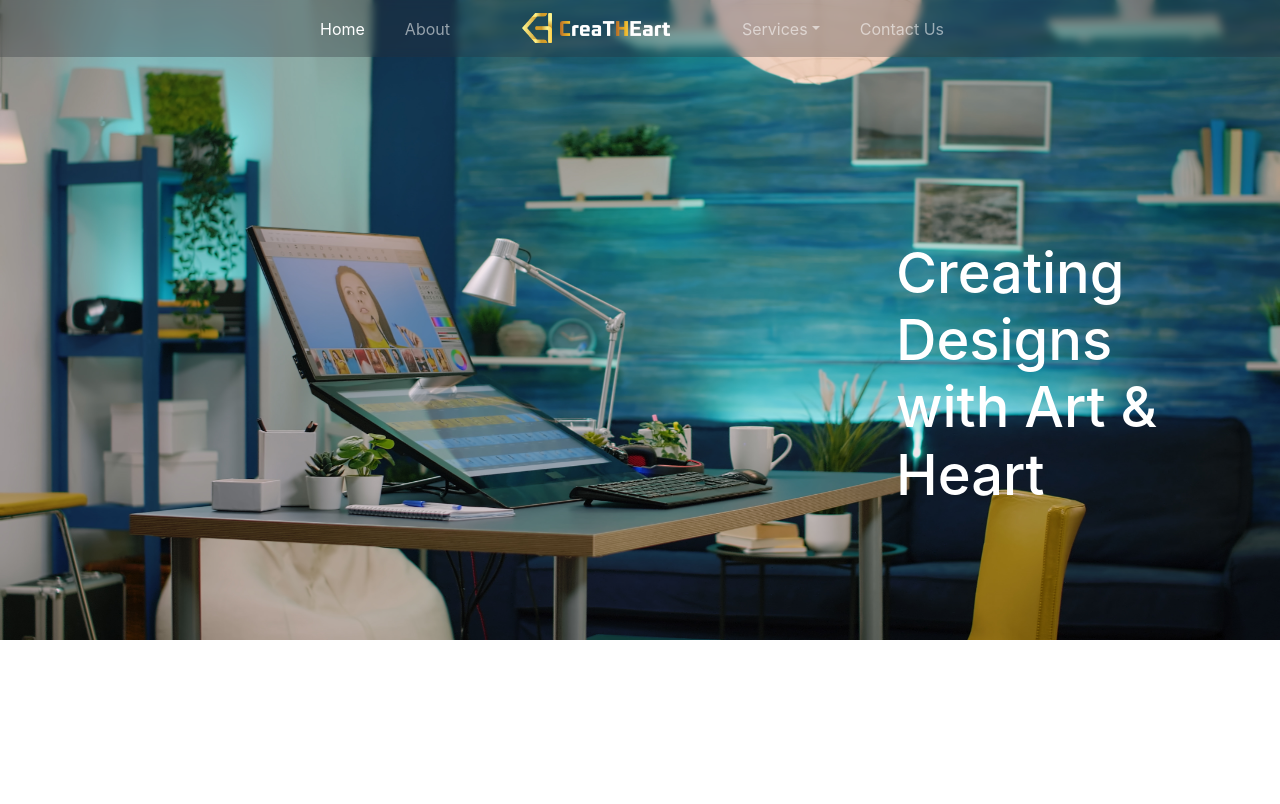
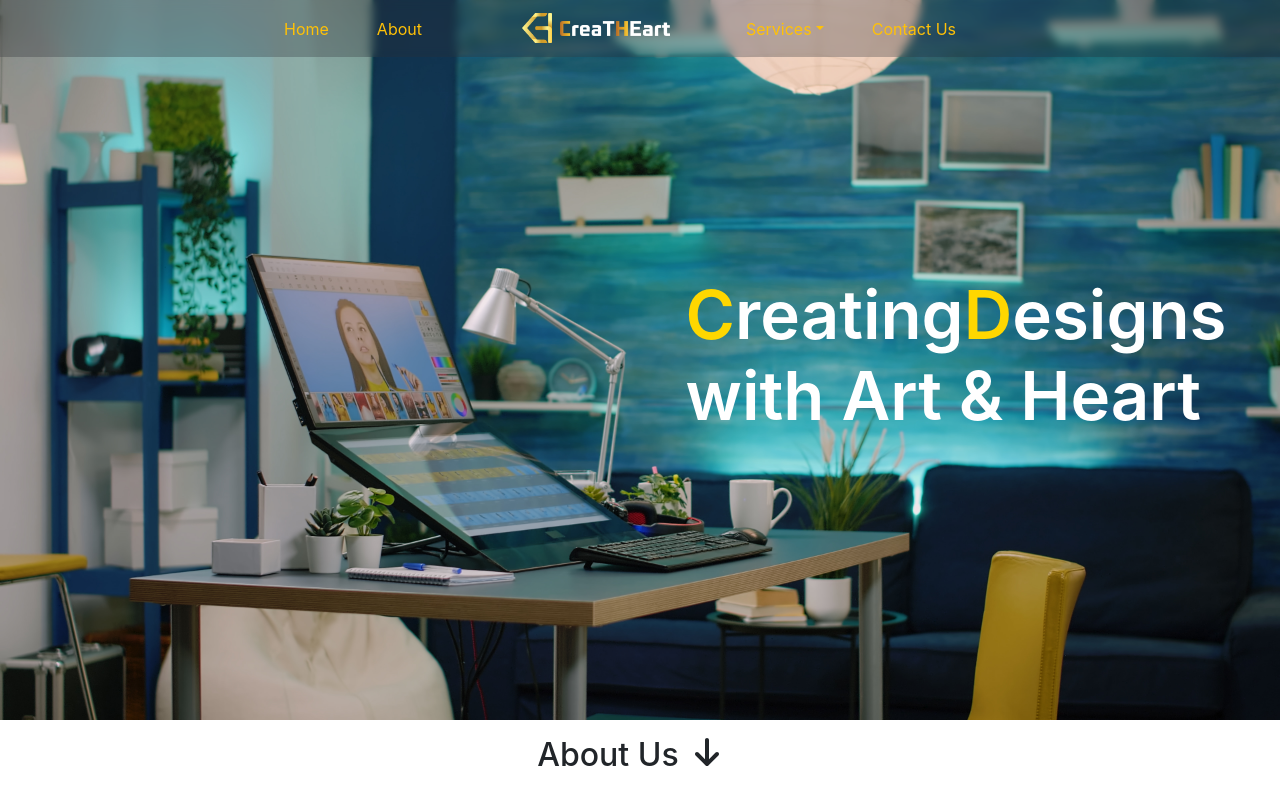
Before and after one commit to jerinbinoy/CreaTHEart-Web-App, a React (Create React App) app in the folder creatheart-app/: page / in a window 1280 px wide. Shown: the top 804 px of the page. Built offline with nearby package versions, Linux system fonts and the light colour scheme.

Commit message:
Home page added and About section initiated

```diff
--- a/creatheart-app/package.json
+++ b/creatheart-app/package.json
@@ -3,6 +3,9 @@
   "version": "0.1.0",
   "private": true,
   "dependencies": {
+    "@fortawesome/fontawesome-svg-core": "^6.5.1",
+    "@fortawesome/free-solid-svg-icons": "^6.5.1",
+    "@fortawesome/react-fontawesome": "^0.2.0",
     "@testing-library/jest-dom": "^5.17.0",
     "@testing-library/react": "^13.4.0",
     "@testing-library/user-event": "^13.5.0",
@@ -10,6 +13,7 @@
     "react": "^18.2.0",
     "react-bootstrap": "^2.9.2",
     "react-dom": "^18.2.0",
+    "react-fontawesome": "^1.7.1",
     "react-scripts": "5.0.1",
     "web-vitals": "^2.1.4"
   },
--- a/creatheart-app/src/App.js
+++ b/creatheart-app/src/App.js
@@ -4,6 +4,7 @@ import './App.css';
 import NavBar from './Components/NavBar.js';
 import 'bootstrap/dist/css/bootstrap.min.css';
 import Home from './Components/Home.js';
+import About from './Components/About.jsx';
 import { BrowserRouter as Router, Route, Routes } from "react-router-dom";
 
 function App() {
@@ -11,8 +12,9 @@ function App() {
   return (
     <>
     <Preloader />
-    <NavBar/>
+    <NavBar />
     <Home />
+    <About />
     </>
   );
 }
--- /dev/null
+++ b/creatheart-app/src/Components/About.css
@@ -0,0 +1,12 @@
+.aboutRow{
+    width: 100%;
+    height: 100%;
+    top: 90%;
+    position: absolute;
+}
+.aboutTitle{
+    font-weight: 500;
+}
+.arrowIcon{
+    transition: .5s ease;
+}
--- /dev/null
+++ b/creatheart-app/src/Components/About.jsx
@@ -0,0 +1,34 @@
+import React from 'react'
+import {Row,Col} from 'react-bootstrap';
+import './About.css';
+import { FontAwesomeIcon } from '@fortawesome/react-fontawesome'
+import { faArrowDown} from '@fortawesome/free-solid-svg-icons'
+
+function About() {
+  window.onscroll = function() {scrollFunction()};
+
+function scrollFunction() {
+  if (document.body.scrollTop > 150 || document.documentElement.scrollTop > 150) {
+    document.getElementById("arrowIcon").style.display = "none";
+
+  } else {
+    document.getElementById("arrowIcon").style.display = "block";
+
+  }
+}
+
+  return (
+    <div >
+        <Row className='aboutRow'>
+            <Col className=' d-flex justify-content-center mt-3'>
+              <h2 className='aboutTitle'>
+                About Us
+              </h2>
+              <FontAwesomeIcon icon={faArrowDown} size='2x' className='arrowIcon ms-3' id='arrowIcon'/>
+            </Col>
+        </Row>
+    </div>
+  )
+}
+
+export default About
--- a/creatheart-app/src/Components/Home.css
+++ b/creatheart-app/src/Components/Home.css
@@ -1,15 +1,39 @@
-.bannerImage{
-    height: 80%;
-    width:100%;
+
+.homeRow{
+    height:90%;
+    position: absolute;
+    width: 100%;
     margin: 0;
-    position: absolute;
-    top:0;
+    background-image: url('../Assets/nobody-photography-studio.jpg');
+    background-size: cover;
+    top: 0;
     z-index: -5;
+    overflow-x: hidden;
 }
+
+
 .homePageTitle{
+    display: none;
     color: white;
-    position: absolute;
-    top:30%;
-    left: 70%;
-    font-size: 350%;
+    position: relative;
+    font-size: calc(1em + 4vw);
+    font-weight: 600;
+    z-index: -5;
+    animation: fadeup 1s ease-in ;
+
 }
+.letterGold{
+    color: gold;
+}
+
+
+@keyframes fadeup {
+    0%{
+        opacity:0;
+        top:20%;
+    }
+    100%{
+        opacity:1;
+        top:0%;
+    }
+}
--- a/creatheart-app/src/Components/Home.js
+++ b/creatheart-app/src/Components/Home.js
@@ -1,15 +1,29 @@
-import React from 'react'
-import banner from '../Assets/nobody-photography-studio.jpg';
+import React, { useState } from 'react'
+import {Col,Row,Container} from 'react-bootstrap';
 import './Home.css';
+
 function Home() {
+  const [title,setTitle] = useState(false);
+  setTimeout(()=>{
+    setTitle(true)
+  },3500);
+  if(title){
+    document.getElementById('homePageTitle').style.display = "block";
+  };
   return (
-    <div>
-      <div className='homePageBanner'>
-        <img src={banner} alt="Nobody-photography-studio" className='bannerImage' />
-      </div>
-      <div>
-        <h2 className='homePageTitle '>Creating Designs <br></br>with Art & Heart</h2>
-      </div>
+    <div >
+
+      <Row className='homeRow'>
+        <Col>
+        </Col>
+        <Col xs="12" md="6" className='d-flex  justify-content-center align-items-center'>
+          <h2 className='homePageTitle me-2  ' id='homePageTitle'>
+            <span className='letterGold'>C</span>reating
+            <span className='letterGold'>D</span>esigns
+            <br></br>with Art & Heart</h2>
+        </Col>
+      </Row>
+
     </div>
   )
 }
--- a/creatheart-app/src/Components/NavBar.js
+++ b/creatheart-app/src/Components/NavBar.js
@@ -4,15 +4,16 @@ import logo from '../Assets/Logo.png';
 import logotext from '../Assets/Logo text.png';
 import Nav from 'react-bootstrap/Nav';
 import Navbar from 'react-bootstrap/Navbar';
-import NavDropdown from 'react-bootstrap/NavDropdown';
 import Offcanvas from 'react-bootstrap/Offcanvas';
+import Button from 'react-bootstrap/esm/Button';
+import Dropdown from 'react-bootstrap/Dropdown';
 import './Navbar.css';
 
 
 function NavBar() {
   return (
     <>
-    <Navbar  expand='lg' className="bg-body-tertiary" data-bs-theme="dark" bg="dark"  >
+    <Navbar  expand='lg' className="bg-body-tertiary fixed-top" data-bs-theme="dark" bg="dark"  >
           <Container fluid>
 
 
@@ -29,8 +30,9 @@ function NavBar() {
               </Offcanvas.Header>
               <Offcanvas.Body>
                 <Nav className="justify-content-end flex-grow-1 pe-3">
-                  <Nav.Link href="#action1" className='active me-4'>Home</Nav.Link>
-                  <Nav.Link href="#action2">About</Nav.Link>
+
+                  <Button href="home" className='me-4 homebutton' variant="outline-warning">Home</Button>
+                  <Button href="about" className='me-4' variant="outline-warning">About</Button>
                 </Nav>
             </Offcanvas.Body>
             </Navbar.Offcanvas>
@@ -49,7 +51,7 @@ function NavBar() {
                     width="110"
                     height="15"
                     className="d-inline-block align-top m-2 me-5"
-                    /></Navbar.Brand>
+              /></Navbar.Brand>
 
             <Navbar.Toggle aria-controls="offcanvasNavbar-expand-md"/>
             <Navbar.Offcanvas
@@ -64,27 +66,28 @@ function NavBar() {
               </Offcanvas.Header>
               <Offcanvas.Body>
                 <Nav className="justify-content-start flex-grow-1 pe-3">
-                  <NavDropdown
-                    title="Services"
-                    id="offcanvasNavbarDropdown-expand-md"
-                    className='me-4'
-                  >
-                    <NavDropdown.Item href="#action3">Resume</NavDropdown.Item>
-                    <NavDropdown.Item href="#action4">
-                      CV
-                    </NavDropdown.Item>
 
-                    <NavDropdown.Item href="#action5">
-                      Poster Design
-                    </NavDropdown.Item>
-                    <NavDropdown.Item href="#action6">
-                       Portfolio
-                    </NavDropdown.Item>
-                    <NavDropdown.Item href="#action7">
-                       Advertisement Making
-                    </NavDropdown.Item>
-                  </NavDropdown>
-                  <Nav.Link href="#action8">Contact Us</Nav.Link>
+                 <Dropdown >
+                  <Dropdown.Toggle variant="outline-warning" id="dropdown-basic" className='me-4'>
+                    Services
+                  </Dropdown.Toggle>
+
+                  <Dropdown.Menu>
+                    <Dropdown.Item href="#/action-1">Resume & CV Making</Dropdown.Item>
+                    <Dropdown.Item href="#/action-2">LinkedIn Profile Creation</Dropdown.Item>
+                    <Dropdown.Item href="#/action-3">Poster Design</Dropdown.Item>
+                    <Dropdown.Item href="#/action-3">Web Designing</Dropdown.Item>
+                    <Dropdown.Item href="#/action-3">Advertisement Making</Dropdown.Item>
+                    <Dropdown.Item href="#/action-3">Portfolio</Dropdown.Item>
+                    <Dropdown.Item href="#/action-3">Animation</Dropdown.Item>
+                    <Dropdown.Item href="#/action-3">Video Editing</Dropdown.Item>
+                    <Dropdown.Item href="#/action-3">Photo Editing</Dropdown.Item>
+                    <Dropdown.Item href="#/action-3">Logo Making</Dropdown.Item>
+                    <Dropdown.Item href="#/action-3">Digital Marketing</Dropdown.Item>
+                  </Dropdown.Menu>
+                </Dropdown>
+
+                  <Button href="#action2" className='me-4' variant="outline-warning">Contact Us</Button>
                 </Nav>
 
             </Offcanvas.Body>
--- a/creatheart-app/src/Components/Navbar.css
+++ b/creatheart-app/src/Components/Navbar.css
@@ -1,4 +1,7 @@
 .navbar.bg-body-tertiary {
     --bs-bg-opacity: .3;
-    backdrop-filter: blur(4px);
+    backdrop-filter: blur(5px);
 }
+.me-4.btn-outline-warning {
+    --bs-btn-border-color : none;
+}
```
Also changed, not shown: 1 other file (tests, documents, lock files or other folders).
